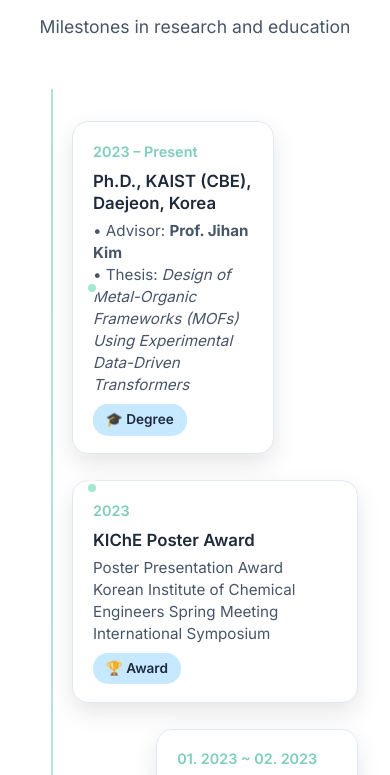
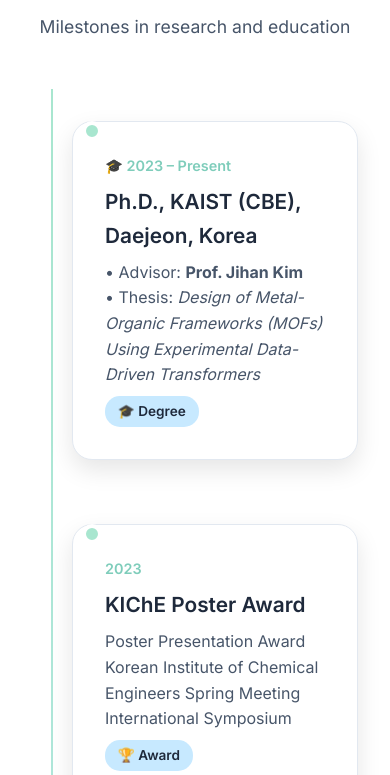
Before and after one commit to seunghhs/seunghhs.github.io, a plain HTML site: page index.html in a window 390 px wide. Shown: the part 3769-4544 px from the top of the page. Drawn offline with nearby package versions, Linux system fonts and the light colour scheme; animation ran at ten frames a second.

Commit message:
Update index.html

```diff
--- a/index.html
+++ b/index.html
@@ -467,54 +467,7 @@
         }
 
         /* Timeline Section */
-        #timeline .timeline-item {
-            margin-bottom: 2.4rem; /* 기존 4rem → 2.4rem */
-        }
-
-        /* 기존 nth-child(even){ row-reverse } 무효화 (spacer로 제어) */
-        #timeline .timeline-item:nth-child(even) {
-            flex-direction: row;
-        }
-
-        /* 카드 가로폭 ↑, 패딩/모서리 ↓ */
-        #timeline .timeline-content {
-            width: 49%;               /* 기존 45% → 49% */
-            padding: 1.1rem 1.25rem;  /* 기존 2rem → 컴팩트 */
-            border-radius: 16px;      /* 기존 20px → 16px */
-        }
-
-        /* 반대편 여유폭 */
-        #timeline .timeline-spacer {
-            width: 41%;
-        }
-
-        /* 텍스트 컴팩트화 */
-        #timeline .timeline-title {
-            font-size: 1.05rem;       /* 기존 1.3rem → 1.05rem */
-            line-height: 1.3;
-            margin-bottom: 0.35rem;
-        }
-        #timeline .timeline-description {
-            font-size: 0.95rem;
-            line-height: 1.45;        /* 기존 1.6 → 1.45 */
-        }
-
-        /* 중앙 점 소형화 */
-        #timeline .timeline-dot {
-            width: 16px;              /* 기존 20px → 16px */
-            height: 16px;
-        }
-
-        /* 모바일: 한 열 배치 유지 */
-        @media (max-width: 768px) {
-            #timeline .timeline-content,
-            #timeline .timeline-spacer {
-                width: 100%;
-            }
-            #timeline .timeline-item {
-                margin-bottom: 1.6rem;
-            }
-        }
+
 
         .timeline-section {
             position: relative;
@@ -1232,8 +1185,12 @@
 
                 <!-- LEFT: Ph.D. -->
                 <div class="timeline-item" data-aos="fade-right">
+                    <div class="timeline-dot"></div>
+                    <div style="width: 50%;"></div>
                     <div class="timeline-content">
-                        <div class="timeline-date">2023 – Present</div>
+                        <div class="timeline-date">
+                            <span class="badge-inline">🎓</span> 2023 – Present
+                        </div>
                         <h3 class="timeline-title">Ph.D., KAIST (CBE), Daejeon, Korea</h3>
                         <p class="timeline-description">
                             • Advisor: <strong>Prof. Jihan Kim</strong><br>
@@ -1241,8 +1198,6 @@
                         </p>
                         <span class="timeline-badge">🎓 Degree</span>
                     </div>
-                    <div class="timeline-dot"></div>
-                    <div style="width: 45%;"></div>
                 </div>
 
 
@@ -1327,8 +1282,6 @@
                         </p>
                         <span class="timeline-badge">🎓 Degree</span>
                     </div>
-                    <div class="timeline-dot"></div>
-                    <div style="width: 45%;"></div>
                 </div>
 
                     <div class="timeline-dot"></div>
```
